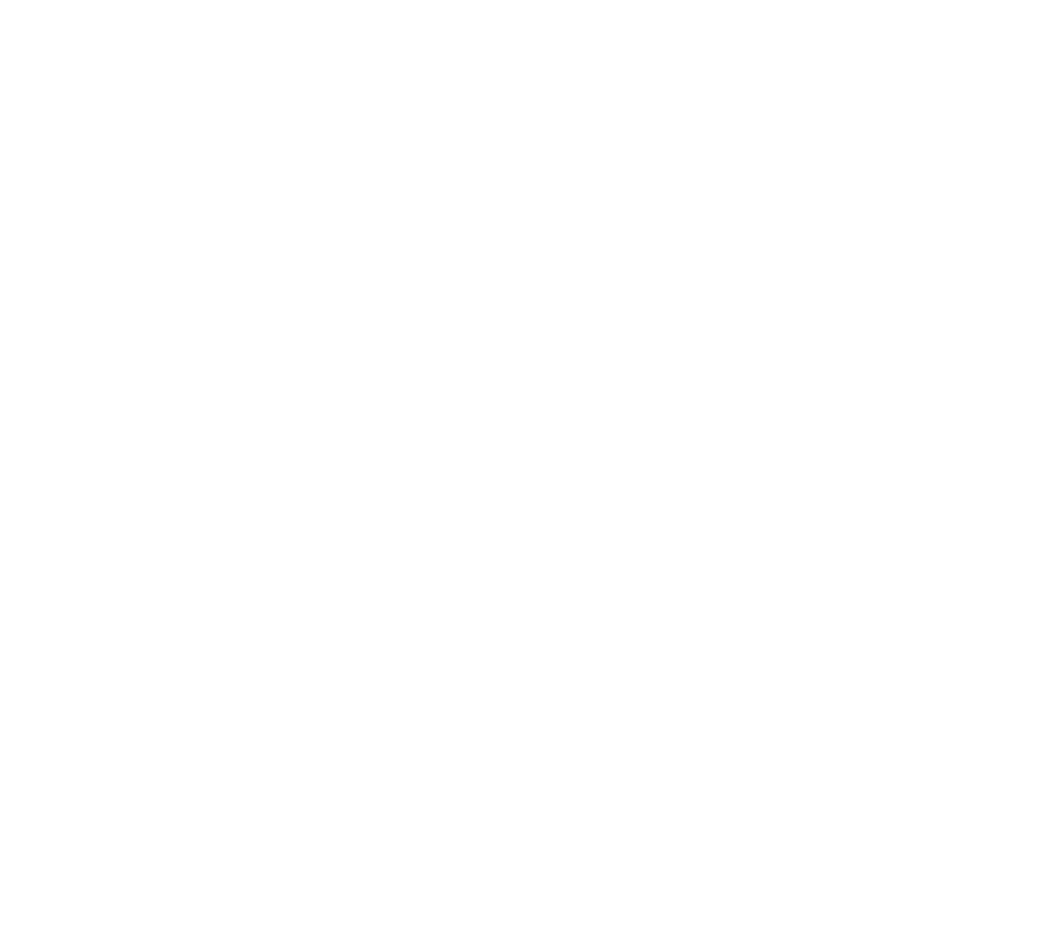
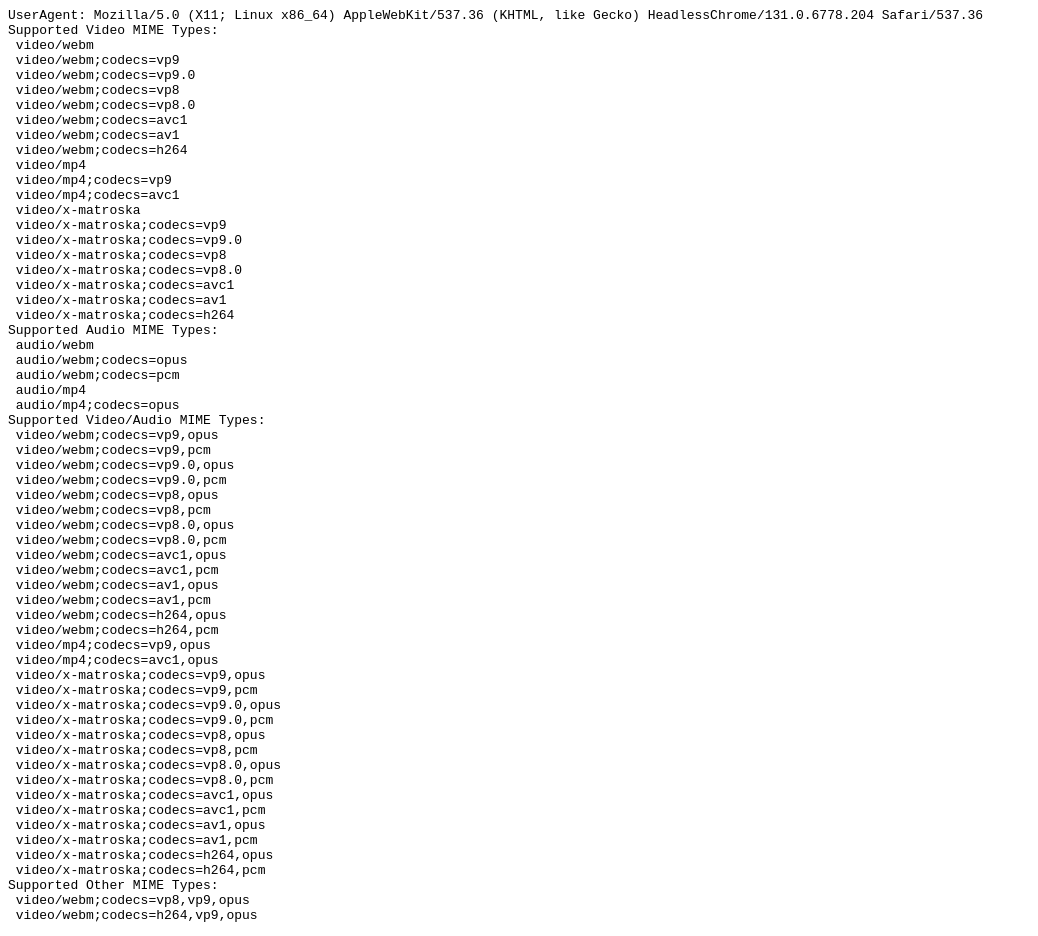
Before and after one commit to ryadom/ryadom.github.io, a plain HTML site: page media_recorder_supported_mime_types.html in a window 1280 px wide. Shown: the whole page, without its empty margins (0-1038 px from the left). Before the commit the page ends 800 px from the top, so only its background shows below. Drawn offline with Linux system fonts and the light colour scheme.

Commit message:
Update media_recorder_supported_mime_types.html

```diff
--- a/media_recorder_supported_mime_types.html
+++ b/media_recorder_supported_mime_types.html
@@ -5,7 +5,7 @@
     <pre id="log"></pre>
     <script>
       function log(msg) {
-        document.getElementById('log').text += msg + '\n';
+        document.getElementById('log').textContent += msg + '\n';
       }
       log(`UserAgent: ${navigator.userAgent}`);
       const VIDEO_TYPES = ['webm', 'mp4', 'x-matroska', 'ogg'];
```
